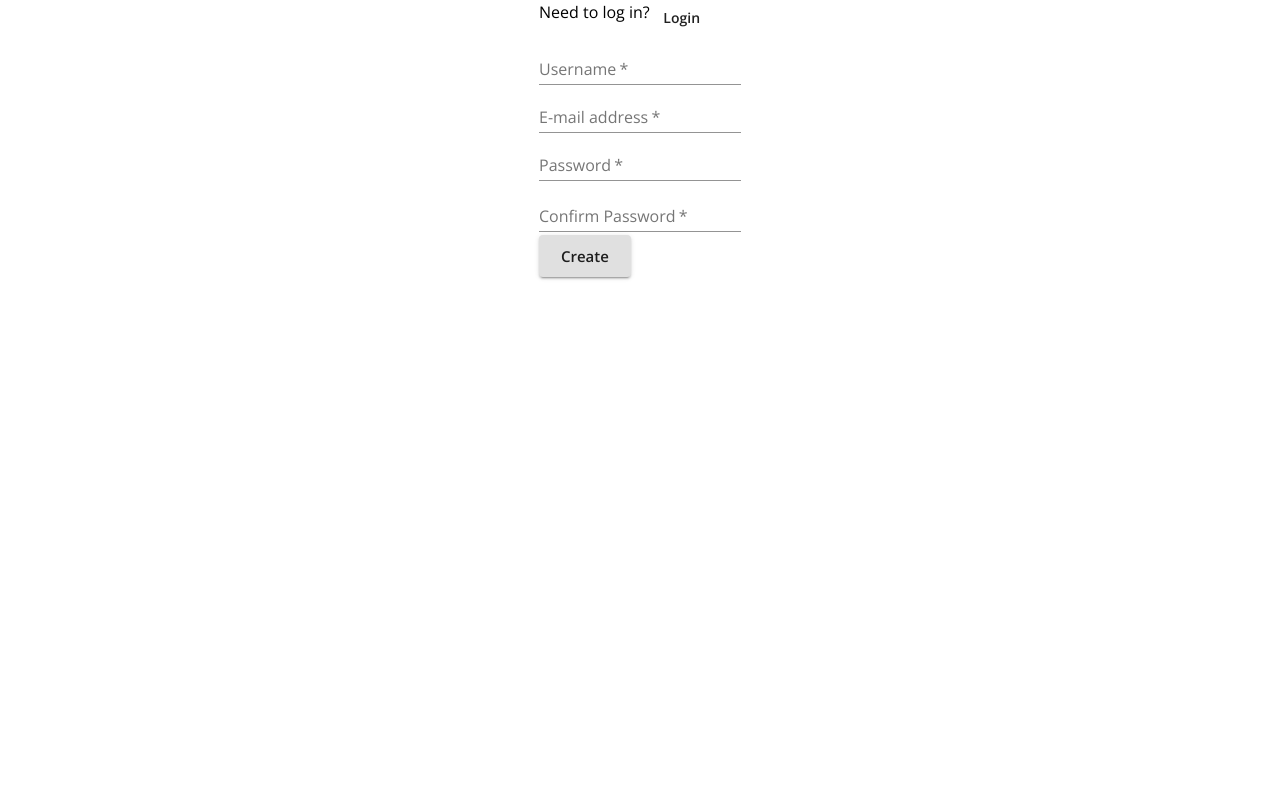
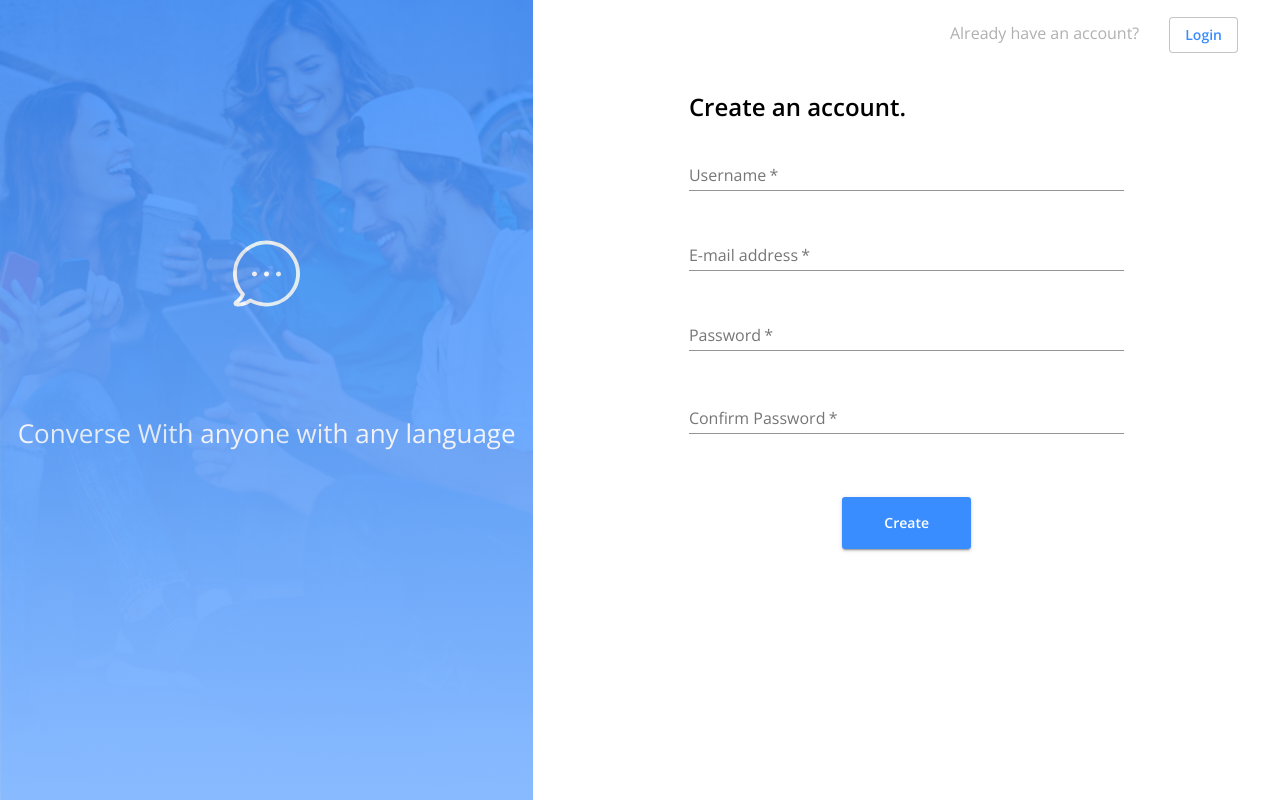
Before and after one commit to BehshadBabai/ac4da9, a React (Create React App) app in the folder client/: page /register in a window 1280 px wide. Built offline with nearby package versions, Linux system fonts and the light colour scheme; no server answers.

Commit message:
changed the render structure and designed the login and signup pages according to the specs

```diff
--- a/client/src/Login.js
+++ b/client/src/Login.js
@@ -2,7 +2,6 @@ import React, { useEffect } from 'react';
 import { Link, useHistory } from 'react-router-dom';
 import {
   Grid,
-  Box,
   Typography,
   Button,
   FormControl,
@@ -27,18 +26,31 @@ const Login = ({ user, login }) => {
   }, [user, history]);
 
   return (
-    <Grid container justifyContent="center">
-      <Box>
-        <Grid container item>
-          <Typography>Need to register?</Typography>
-          <Link href="/register" to="/register">
-            <Button>Register</Button>
+    <Grid container className='container'>
+    <Grid item xs={12} sm={5} className='side-banner'>
+      <Grid item container justifyContent='center' alignContent='center' className='overlay'>
+        <Grid item container className='chat' justifyContent='center'>
+          <Grid item className='chatImage'></Grid>
+          <Grid item className='chatText' xs={12}>Converse With anyone with any language</Grid>
+        </Grid>
+      </Grid>
+    </Grid>
+    {/** right side of the page */}
+    <Grid item xs={12} sm={7}>
+      <Grid item container className='login-signup' alignItems='baseline' alignContent='center' justifyContent='flex-end'>
+        <Typography className='need-to-login-signup'>Don't have an account?</Typography>
+        <Link href="/register" to="/register" style={{textDecoration: 'none'}}>
+          <Button variant='outlined'>Create Account</Button>
         </Link>
       </Grid>
+      <Grid className='forms'>
         <form onSubmit={handleLogin}>
-          <Grid>
-            <Grid>
-              <FormControl margin="normal" required>
+          <Grid container justifyContent='center'>
+            <Grid item xs={7}>
+                <h2>Welcome back!</h2>
+            </Grid>
+            <Grid item xs={7}>
+              <FormControl fullWidth={true} className='formInput'>
                 <TextField
                   aria-label="username"
                   label="Username"
@@ -47,22 +59,26 @@ const Login = ({ user, login }) => {
                 />
               </FormControl>
             </Grid>
-            <FormControl margin="normal" required>
+            <Grid item xs={7}>
+              <FormControl fullWidth={true}  className='formInput'>
                 <TextField
-                label="password"
                   aria-label="password"
+                  label="Password"
                   type="password"
+                  inputProps={{ minLength: 6 }}
                   name="password"
                 />
               </FormControl>
-            <Grid>
-              <Button type="submit" variant="contained" size="large">
+            </Grid>
+            <Grid container justifyContent='center'>
+              <Button type="submit" variant="contained">
                 Login
               </Button>
             </Grid>
           </Grid>
         </form>
-      </Box>
+      </Grid>
+    </Grid>
 </Grid>
   );
 };
--- a/client/src/Signup.js
+++ b/client/src/Signup.js
@@ -2,13 +2,13 @@ import React, { useState, useEffect } from 'react';
 import { Link, useHistory } from 'react-router-dom';
 import {
   Grid,
-  Box,
   Typography,
   Button,
   FormControl,
   TextField,
   FormHelperText,
 } from '@material-ui/core';
+import './signin-signup.css';
 
 const Signup = ({ user, register }) => {
   const history = useHistory();
@@ -36,18 +36,31 @@ const Signup = ({ user, register }) => {
   }, [user, history]);
 
   return (
-    <Grid container justifyContent="center">
-      <Box>
-        <Grid container item>
-          <Typography>Need to log in?</Typography>
-          <Link href="/login" to="/login">
-            <Button>Login</Button>
+    <Grid container className='container'>
+        <Grid item xs={12} sm={5} className='side-banner'>
+          <Grid item container justifyContent='center' alignContent='center' className='overlay'>
+            <Grid item container className='chat' justifyContent='center'>
+              <Grid item className='chatImage'></Grid>
+              <Grid item className='chatText' xs={12}>Converse With anyone with any language</Grid>
+            </Grid>
+          </Grid>
+        </Grid>
+        {/** right side of the page */}
+        <Grid item xs={12} sm={7}>
+          <Grid item container className='login-signup' alignItems='baseline' alignContent='center' justifyContent='flex-end'>
+            <Typography className='need-to-login-signup'>Already have an account?</Typography>
+            <Link href="/login" to="/login" style={{textDecoration: 'none'}}>
+              <Button variant='outlined'>Login</Button>
             </Link>
           </Grid>
+          <Grid className='forms'>
             <form onSubmit={handleRegister}>
-          <Grid>
-            <Grid>
-              <FormControl>
+              <Grid container justifyContent='center'>
+                <Grid item xs={7}>
+                    <h2>Create an account.</h2>
+                </Grid>
+                <Grid item xs={7}>
+                  <FormControl fullWidth={true} className='formInput'>
                     <TextField
                       aria-label="username"
                       label="Username"
@@ -57,8 +70,8 @@ const Signup = ({ user, register }) => {
                     />
                   </FormControl>
                 </Grid>
-            <Grid>
-              <FormControl>
+                <Grid item xs={7}>
+                  <FormControl fullWidth={true} className='formInput'>
                     <TextField
                       label="E-mail address"
                       aria-label="e-mail address"
@@ -68,8 +81,8 @@ const Signup = ({ user, register }) => {
                     />
                   </FormControl>
                 </Grid>
-            <Grid>
-              <FormControl error={!!formErrorMessage.confirmPassword}>
+                <Grid item xs={7}>
+                  <FormControl error={!!formErrorMessage.confirmPassword} fullWidth={true}  className='formInput'>
                     <TextField
                       aria-label="password"
                       label="Password"
@@ -83,8 +96,8 @@ const Signup = ({ user, register }) => {
                     </FormHelperText>
                   </FormControl>
                 </Grid>
-            <Grid>
-              <FormControl error={!!formErrorMessage.confirmPassword}>
+                <Grid item xs={7}>
+                  <FormControl error={!!formErrorMessage.confirmPassword} fullWidth={true}  className='formInput'>
                     <TextField
                       label="Confirm Password"
                       aria-label="confirm password"
@@ -98,12 +111,15 @@ const Signup = ({ user, register }) => {
                     </FormHelperText>
                   </FormControl>
                 </Grid>
-            <Button type="submit" variant="contained" size="large">
+                <Grid container justifyContent='center'>
+                  <Button type="submit" variant="contained">
                     Create
                   </Button>
                 </Grid>
+              </Grid>
             </form>
-      </Box>
+          </Grid>
+        </Grid>
     </Grid>
   );
 };
--- /dev/null
+++ b/client/src/signin-signup.css
@@ -0,0 +1,98 @@
+body {
+  font-family: Open Sans;
+}
+
+.side-banner {
+  background-image: url('./img/bg-img.png');
+  background-repeat: no-repeat;
+  background-size: cover;
+}
+
+.login-signup {
+  height: 70px;
+  padding-right: 42px;
+}
+
+.login-signup p,a{
+  margin-left: 30px;
+}
+
+.login-signup button{
+  color: #3A8DFF;
+  background-color: #FFFFFF;
+}
+
+.overlay {
+  background: linear-gradient(180deg, #3A8DFF 0%, #86B9FF 100%);
+  mix-blend-mode: normal;
+  opacity: 0.85;
+  width: 100%;
+  height: 100%;
+}
+
+.container {
+  position: absolute;
+  height: 100%;
+}
+
+.chat {
+  width: 80%;
+  height: 40%;
+}
+
+.chatImage {
+  background-image: url('./img/bubble.svg');
+  width: 67px;
+  height: 67px;
+  background-repeat: no-repeat;
+}
+
+.chatText{
+  color: #FFFFFF;
+  font-style: normal;
+  font-weight: normal;
+  font-size: 26px;
+  line-height: 154%;
+  text-align: center;
+}
+
+.need-to-login-signup {
+  font-style: normal;
+  font-weight: normal;
+  font-size: 14px;
+  text-align: center;
+  color: #B0B0B0;
+}
+
+.create-login-btn {
+  color: #3A8DFF;
+  width: '140px';
+  height: '54px';
+  box-shadow: 0px 2px 12px rgba(74, 106, 149, 0.2);
+  border-radius: 5px;
+}
+
+.formInput div{
+  margin-bottom: 1em;
+}
+
+.forms button {
+  background-color: #3A8DFF;
+  color: #FFFFFF;
+  padding: 1em 3em;
+  margin-top: 2em;
+  border-radius: 3px;
+}
+
+.forms button:hover {
+  background-color: #3A8DFF;
+}
+
+@media only screen and (max-width: 599px) {
+  .container {
+    height: 150%;
+  }
+  .login-signup {
+    justify-content: center !important;
+  }
+}
--- a/client/src/themes/theme.js
+++ b/client/src/themes/theme.js
@@ -1,6 +1,6 @@
-import { createMuiTheme } from "@material-ui/core";
+import { createTheme } from "@material-ui/core";
 
-export const theme = createMuiTheme({
+export const theme = createTheme({
   typography: {
     fontFamily: "Open Sans, sans-serif",
     fontSize: 14,
```
Also changed, not shown: client/src/img/bg-img.png (added), client/src/img/bubble.svg (added). Lines whose indentation alone changed are shown as unchanged.
